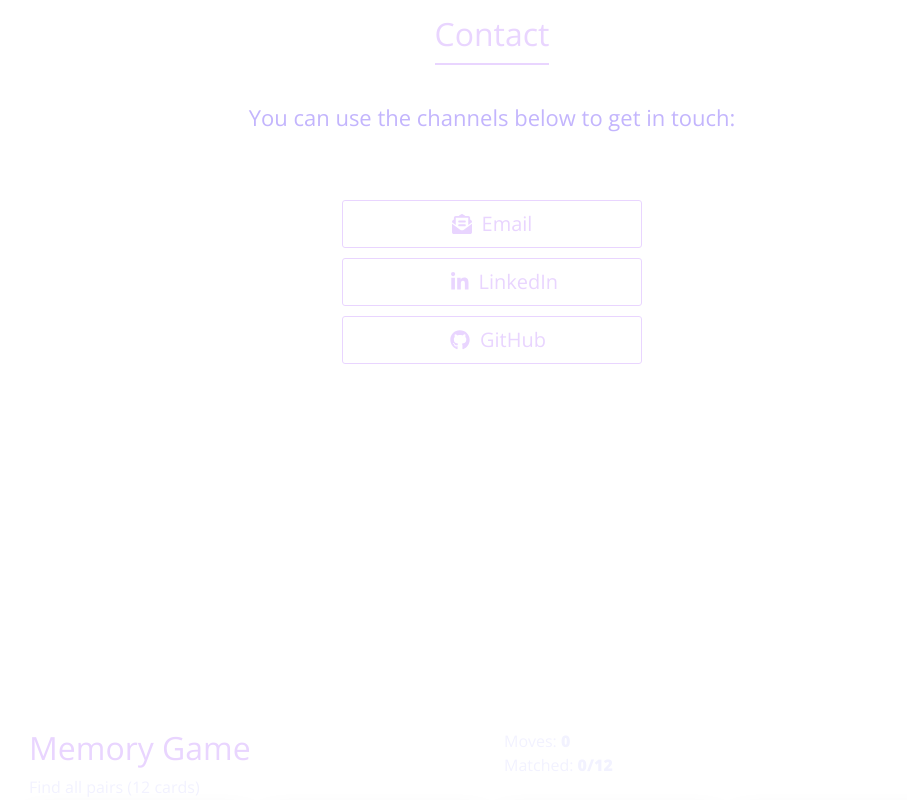
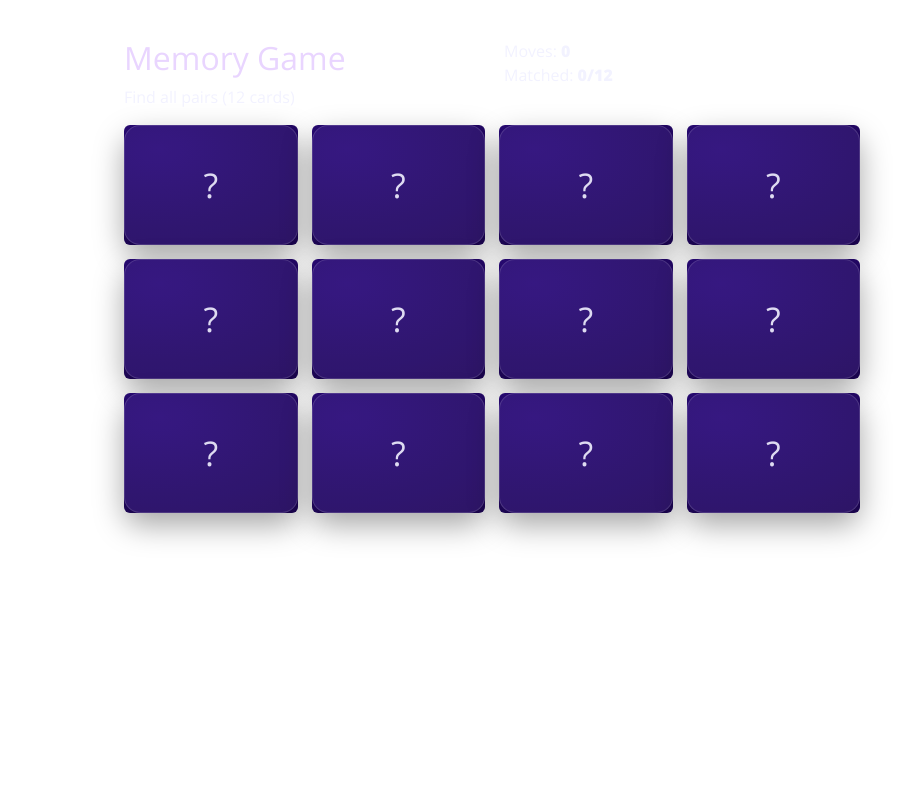
Before and after one commit to marizambarda/portfolio, a React (Vite) app: page / in a window 1280 px wide. Shown: the part 4920-5720 px from the top of the page, without its empty margins (148-1055 px from the left). Built offline with nearby package versions, Linux system fonts and the light colour scheme.

Commit message:
add transation to memory game

```diff
--- a/src/App.tsx
+++ b/src/App.tsx
@@ -23,8 +23,8 @@ function App() {
         <AboutPage />
         <ExperiencePage />
         <ProjectsPage />
+        <MemoryGame />
         <ContactPage />
-        <MemoryGame />
       </div>
     </div>
   );
--- a/src/components/MemoryGame/MemoryGame.tsx
+++ b/src/components/MemoryGame/MemoryGame.tsx
@@ -1,6 +1,7 @@
 import { useEffect, useMemo, useState } from "react";
 import "./MemoryGame.scss";
 import { Col, Container, Row } from "react-bootstrap";
+import { useTranslation } from "react-i18next";
 
 type Card = {
   id: string;
@@ -46,6 +47,7 @@ function buildDeck(): Card[] {
 }
 
 export default function MemoryGame() {
+  const { t, i18n } = useTranslation("common");
   const [cards, setCards] = useState<Card[]>(() => buildDeck());
   const [firstId, setFirstId] = useState<string | null>(null);
   const [secondId, setSecondId] = useState<string | null>(null);
@@ -123,23 +125,26 @@ export default function MemoryGame() {
       <header>
         <Container>
           <Row>
-            <Col md={{ span: 10, offset: 1 }}>
+            <Col md={{ span: 8, offset: 2 }}>
               <Row>
                 <Col>
                   <div>
-                    <h2>Memory Game</h2>
-                    <p>Find all pairs (12 cards)</p>
+                    <h2>{t("projects.memoryGame.title")}</h2>
+                    <p>{t("projects.memoryGame.findAll")}</p>
                   </div>
                 </Col>
                 <Col>
                   <div>
-                    Moves: <strong>{moves}</strong>
+                    <span>
+                      {t("projects.memoryGame.moves")}: <strong>{moves}</strong>
+                    </span>
                   </div>
-                  <div>
-                    Matched: <strong>{matchedCount}/12</strong>
-                  </div>
+                  <span>
+                    {t("projects.memoryGame.matched")}:{" "}
+                    <strong>{matchedCount}/12</strong>
+                  </span>
                   <button className="btn" onClick={resetGame}>
-                    Restart
+                    {t("projects.memoryGame.restart")}
                   </button>
                 </Col>
               </Row>
@@ -149,7 +154,7 @@ export default function MemoryGame() {
       </header>
       <Container>
         <Row>
-          <Col md={{ span: 10, offset: 1 }}>
+          <Col md={{ span: 8, offset: 2 }}>
             <div className="grid" role="grid" aria-label="Memory game grid">
               {cards.map((c) => (
                 <button
--- a/src/pages/HomePage/HomePage.tsx
+++ b/src/pages/HomePage/HomePage.tsx
@@ -4,7 +4,6 @@ import { MENU_OFFSET } from "../../constants.ts";
 import "./HomePage.scss";
 
 import { useTranslation } from "react-i18next";
-import MemoryGame from "../../components/MemoryGame/MemoryGame.tsx";
 
 function HomePage() {
   const { t, i18n } = useTranslation("common");
--- a/src/translations/en/common.json
+++ b/src/translations/en/common.json
@@ -40,7 +40,14 @@
     "tenisClub": "Portal developed with Wordpress for a club in Santa Cruz do Sul, I worked on development of a custom theme using Bootstrap and jQuery, and also in the development of page types and custom post types.",
     "pcVeiculos": "Website developed for a car dealership in Santa Cruz do Sul. In this project, knowledge in HTML, CSS and JavaScript was applied, as well as connection to the database using PHP and MySQL.",
     "visitWebsite": "Visit website",
-    "seeOnGithub": "See on GitHub"
+    "seeOnGithub": "See on GitHub",
+    "memoryGame": {
+      "title": "Memory Game",
+      "findAll": "Find all pairs (12 cards)",
+      "moves": "Moves",
+      "matched": "Matched",
+      "restart": "Restart"
+    }
   },
   "contact": "You can use the channels below to get in touch:",
   "languages": {
--- a/src/translations/pt-BR/common.json
+++ b/src/translations/pt-BR/common.json
@@ -41,7 +41,14 @@
     "tenisClub":"Portal desenvolvido com Wordpress para clube em Santa Cruz do Sul, auxiliei no desenvolvimento do tema personalizado utilizando Bootstrap e jQuery, e também no desenvolvimento de tipos de páginas e tipos de posts customizados.",
     "pcVeiculos": "Web site desenvolvido para uma revenda de veículos de Santa Cruz do Sul em parceria com a GHS Web. Nesse projeto foram aplicados conhecimentos em HTML, CSS e JavaScript, além de conexão com o banco de dados utilizando PHP e MySQL.",
     "visitWebsite": "Ver site",
-    "seeOnGithub": "Ver no GitHub"
+    "seeOnGithub": "Ver no GitHub",
+    "memoryGame": {
+      "title": "Jogo da Memória",
+      "findAll": "Encontre todos os pares (12 cartas)",
+      "moves": "Movimentos",
+      "matched": "Encontrados",
+      "restart": "Reiniciar"
+    }
   },
   "contact": "Você pode usar os canais abaixo para entrar em contato:",
   "languages": {
```
